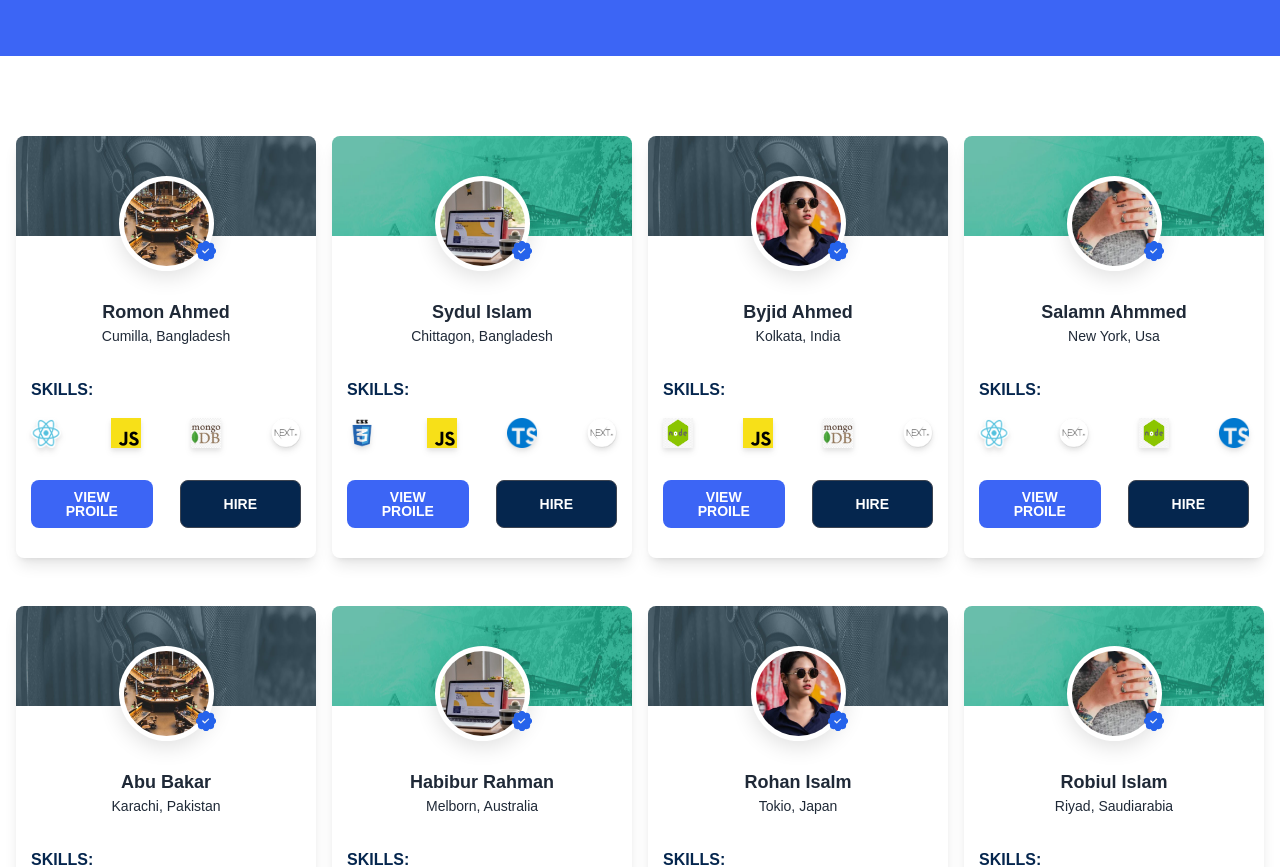
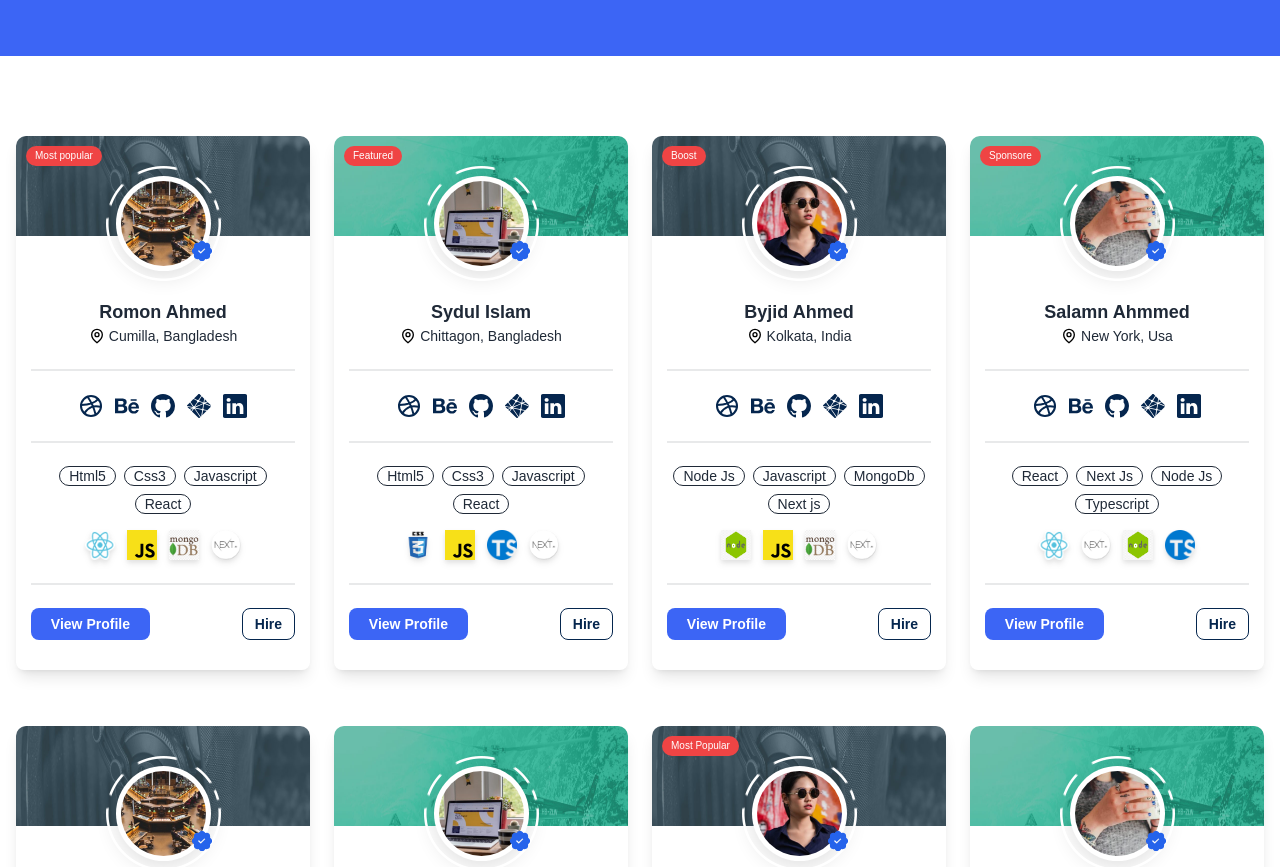
Before and after one commit to ahmmedrasel-dev/classiniya, a React (Create React App) app: page / in a window 1280 px wide. Shown: the part 1340-2207 px from the top of the page. Built offline with nearby package versions, Linux system fonts and the light colour scheme.

Commit message:
card done

```diff
--- a/src/components/ProfileCard/ProfileCard.js
+++ b/src/components/ProfileCard/ProfileCard.js
@@ -8,7 +8,7 @@ const ProfileCard = () => {
   return (
     <div className='profile_card py-16'>
       <div className="lg:max-w-screen-lg xl:max-w-screen-xl w-full mx-auto p-4">
-        <div className="grid lg:grid-cols-3 xl:grid-cols-4 grid-cols-1 gap-4">
+        <div className="grid lg:grid-cols-3 xl:grid-cols-4 grid-cols-1 lg:gap-4 xl:gap-6">
           {
             profile.map(item => <SingleCardItem
               key={item._id}
--- a/src/components/ProfileCard/SingleCardItem.js
+++ b/src/components/ProfileCard/SingleCardItem.js
@@ -1,32 +1,58 @@
 import React from 'react';
-import { BsFillPatchCheckFill } from 'react-icons/bs';
+import { BsFillPatchCheckFill, BsGithub, BsLinkedin } from 'react-icons/bs';
+import { GrLocation } from 'react-icons/gr';
+import { FiDribbble } from 'react-icons/fi';
+import { FaBehance } from 'react-icons/fa';
+import { SiNetlify } from 'react-icons/si';
 
 const SingleCardItem = ({ profile }) => {
-  const { name, location, skills, profile_photo, cover_photo } = profile;
+  const { name, location, skills, profile_photo, cover_photo, label, skill_tag } = profile;
   return (
     <div className="card_container shadow-lg rounded-lg mb-8">
       <div className="card_heading">
         <div className="cover_photo">
           <img src={cover_photo} alt="" />
+          {
+            label && <span className='label badge bg-red-500 border-0 badge-md'>{label}</span>
+          }
         </div>
         <div className="profile_pto">
           <a href="/">
             <img src={profile_photo} alt="" />
           </a>
 
-          <div className='verifed_profile'>
+          <div className='verifed_profile tooltip' data-tip="Verified Profile">
             <BsFillPatchCheckFill className='text-blue-600 text-xl' />
           </div>
         </div>
-        <div className="title_location">
+        <div className="title_location text-center">
           <h4 className='text-lg font-bold'><a href="/">{name}</a></h4>
-          <p className='text-sm font-light capitalize'>{location}</p>
+          <div className='flex justify-center items-center'>
+            <span className='mr-1'><GrLocation /></span>
+            <p className='text-sm font-light capitalize'>{location}</p>
+          </div>
         </div>
       </div>
+      <div className="divider"></div>
+      <div className='portfolio'>
+        <ul className='flex justify-center gap-3'>
+          <li><a href="/"><FiDribbble className='text-2xl hover:text-primary text-secondary' /></a></li>
+          <li><a href="/"><FaBehance className='text-2xl hover:text-primary text-secondary' /></a></li>
+          <li><a href="/"><BsGithub className='text-2xl hover:text-primary text-secondary' /></a></li>
+          <li><a href="/"><SiNetlify className='text-2xl hover:text-primary text-secondary' /></a></li>
+          <li><a href="/"><BsLinkedin className='text-2xl hover:text-primary text-secondary' /></a></li>
+        </ul>
+      </div>
 
-      <div className="card_body py-8">
-        <h4 className='text-left uppercase font-bold text-secondary'>Skills:</h4>
-        <div className="skills flex justify-between mt-4">
+      <div className="divider"></div>
+
+      <div className="card_body">
+        <div className="skills_tag flex justify-center gap-2 flex-wrap">
+          {
+            skill_tag.map((item, index) => <div className="badge badge-outline">{item}</div>)
+          }
+        </div>
+        <div className="skills flex justify-center gap-3 mt-4">
           {
             skills.map((item, index) => <img className='w-[30px] drop-shadow-md' key={index} src={item} alt={name} />)
           }
@@ -34,9 +60,11 @@ const SingleCardItem = ({ profile }) => {
         </div>
       </div>
 
+      <div className="divider"></div>
+
       <div className="card_footer flex justify-between">
-        <button className='btn bg-primary border-0 w-[45%] btn-md hover:bg-secondary'>View Proile</button>
-        <button className='btn bg-secondary btn-md w-[45%] hover:bg-primary hover:border-0'>Hire</button>
+        <button className='btn bg-primary border-0 w-[45%] btn-sm hover:bg-secondary capitalize'>View Profile</button>
+        <button className='btn btn-sm hover:bg-secondary hover:border-0 btn-outline capitalize text-secondary border-secondary'>Hire</button>
       </div>
     </div>
   );
--- a/src/components/ProfileCard/data/profileInfo.js
+++ b/src/components/ProfileCard/data/profileInfo.js
@@ -20,6 +20,8 @@ const profile = [
     "cover_photo": cover1,
     "name": "Romon Ahmed",
     "location": "Cumilla, Bangladesh",
+    "label": "Most popular",
+    "skill_tag": ['Html5', 'Css3', 'Javascript', 'React'],
     "skills": [
       react,
       javascrip,
@@ -31,8 +33,10 @@ const profile = [
     "_id": 2,
     "profile_photo": profile2,
     "cover_photo": cover2,
+    "label": "Featured",
     "name": "Sydul Islam",
     "location": "Chittagon, Bangladesh",
+    "skill_tag": ['Html5', 'Css3', 'Javascript', 'React'],
     "skills": [
       css3,
       javascrip,
@@ -44,8 +48,10 @@ const profile = [
     "_id": 3,
     "profile_photo": profile3,
     "cover_photo": cover1,
+    "label": "Boost",
     "name": "Byjid Ahmed",
     "location": "Kolkata, India",
+    "skill_tag": ['Node Js', 'Javascript', 'MongoDb', 'Next js'],
     "skills": [
       node,
       javascrip,
@@ -57,8 +63,10 @@ const profile = [
     "_id": 4,
     "profile_photo": profile4,
     "cover_photo": cover2,
+    "label": "Sponsore",
     "name": "Salamn Ahmmed",
     "location": "New York, Usa",
+    "skill_tag": ['React', 'Next Js', 'Node Js', 'Typescript'],
     "skills": [
       react,
       nextjs,
@@ -71,7 +79,9 @@ const profile = [
     "profile_photo": profile1,
     "cover_photo": cover1,
     "name": "Abu Bakar",
+    "label": "",
     "location": "Karachi, Pakistan",
+    "skill_tag": ['React', 'Javascript', 'MongoDb', 'Next js'],
     "skills": [
       react,
       javascrip,
@@ -84,7 +94,9 @@ const profile = [
     "profile_photo": profile2,
     "cover_photo": cover2,
     "name": "Habibur Rahman",
+    "label": "",
     "location": "Melborn, Australia",
+    "skill_tag": ['React', 'Javascript', 'MongoDb', 'Next js'],
     "skills": [
       react,
       javascrip,
@@ -97,7 +109,9 @@ const profile = [
     "profile_photo": profile3,
     "cover_photo": cover1,
     "name": "Rohan Isalm",
+    "label": "Most Popular",
     "location": "tokio, Japan",
+    "skill_tag": ['Javasript', 'Typescript', 'MongoDb', 'Next js'],
     "skills": [
       javascrip,
       typscript,
@@ -110,7 +124,9 @@ const profile = [
     "profile_photo": profile4,
     "cover_photo": cover2,
     "name": "Robiul Islam",
+    "label": "",
     "location": "Riyad, Saudiarabia",
+    "skill_tag": ['React', 'Typescript', 'MongoDb', 'Next js'],
     "skills": [
       typscript,
       react,
--- a/src/components/ProfileCard/profilecard.css
+++ b/src/components/ProfileCard/profilecard.css
@@ -9,6 +9,24 @@
 	top: 0;
 	left: 0;
 	height: 100px;
+	overflow: hidden;
+	border-top-left-radius: 10px;
+	border-top-right-radius: 10px;
+}
+
+.cover_photo span {
+	position: absolute;
+	top: 10px;
+	left: 10px;
+	font-size: 10px;
+}
+
+.card_heading .cover_photo img {
+	transition: transform 0.3s ease-in-out;
+}
+
+.card_heading:hover .cover_photo img {
+	transform: scale(1.2);
 }
 
 .profile_card .card_container .cover_photo img {
@@ -42,3 +60,22 @@
 	top: 64%;
 	left: 61%;
 }
+.profile_pto a {
+	position: relative;
+}
+
+.profile_pto a::before {
+	position: absolute;
+	content: url(../../assets/images/chat_round_shape5.png);
+	top: -10px;
+	left: -10px;
+}
+
+.card_container {
+	transition: transform 0.5s ease-in-out;
+}
+
+.card_container:hover {
+	transform: translateY(-10px);
+	box-shadow: 1px 1px 10px 2px var(--primary);
+}
```
Also changed, not shown: src/assets/images/chat_round_shape5.png (added).
